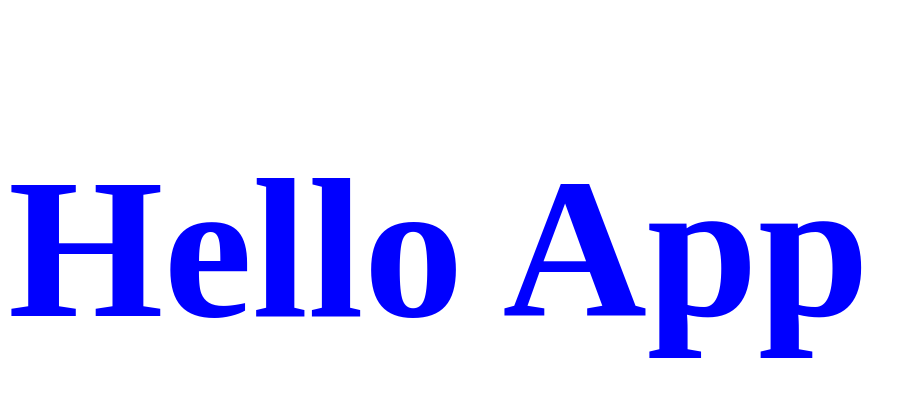
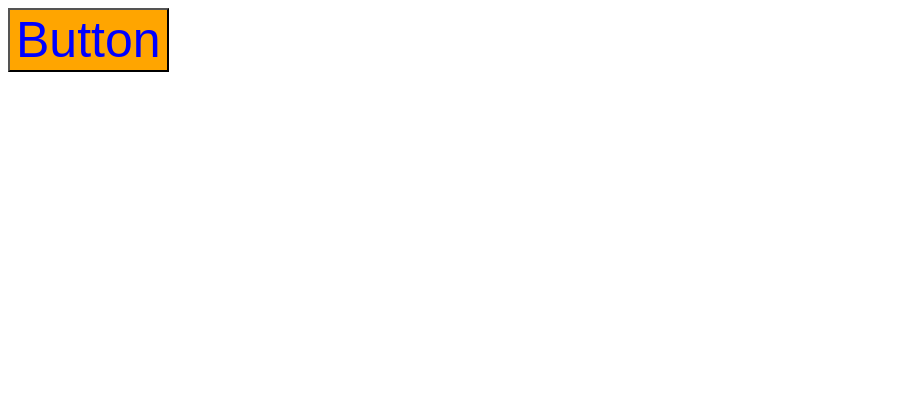
Before and after one commit to ojhal/React-Testing, a React (Create React App) app: page / in a window 1280 px wide. Shown: the top 396 px of the page, without its empty margins (0-917 px from the left). Built offline with nearby package versions, Linux system fonts and the light colour scheme.

Commit message:
Using inline css

```diff
--- a/src/App.js
+++ b/src/App.js
@@ -4,13 +4,25 @@ import React, { Component } from 'react'
 
 
 export default class App extends Component {
+  state = {
+    change: false
+  };
+  clickHandle = () => {
+    this.setState({ change: true });
+  };
   render() {
-    const txtc = {
-      color: "blue"
+    const btnStyle = {
+      color: "blue",
+      fontSize: "50px",
+      backgroundColor: "orange"
     };
+    if (this.state.change) {
+      btnStyle.backgroundColor = "grey";
+    }
 
-    return <h1 style={{ ...txtc, ...{ fontSize: "200px" } }}
-    >Hello App</h1>;
+    return (
+      <button onClick={this.clickHandle} style={btnStyle}>Button</button>
+    );
   }
 }
 //   state = {
```
